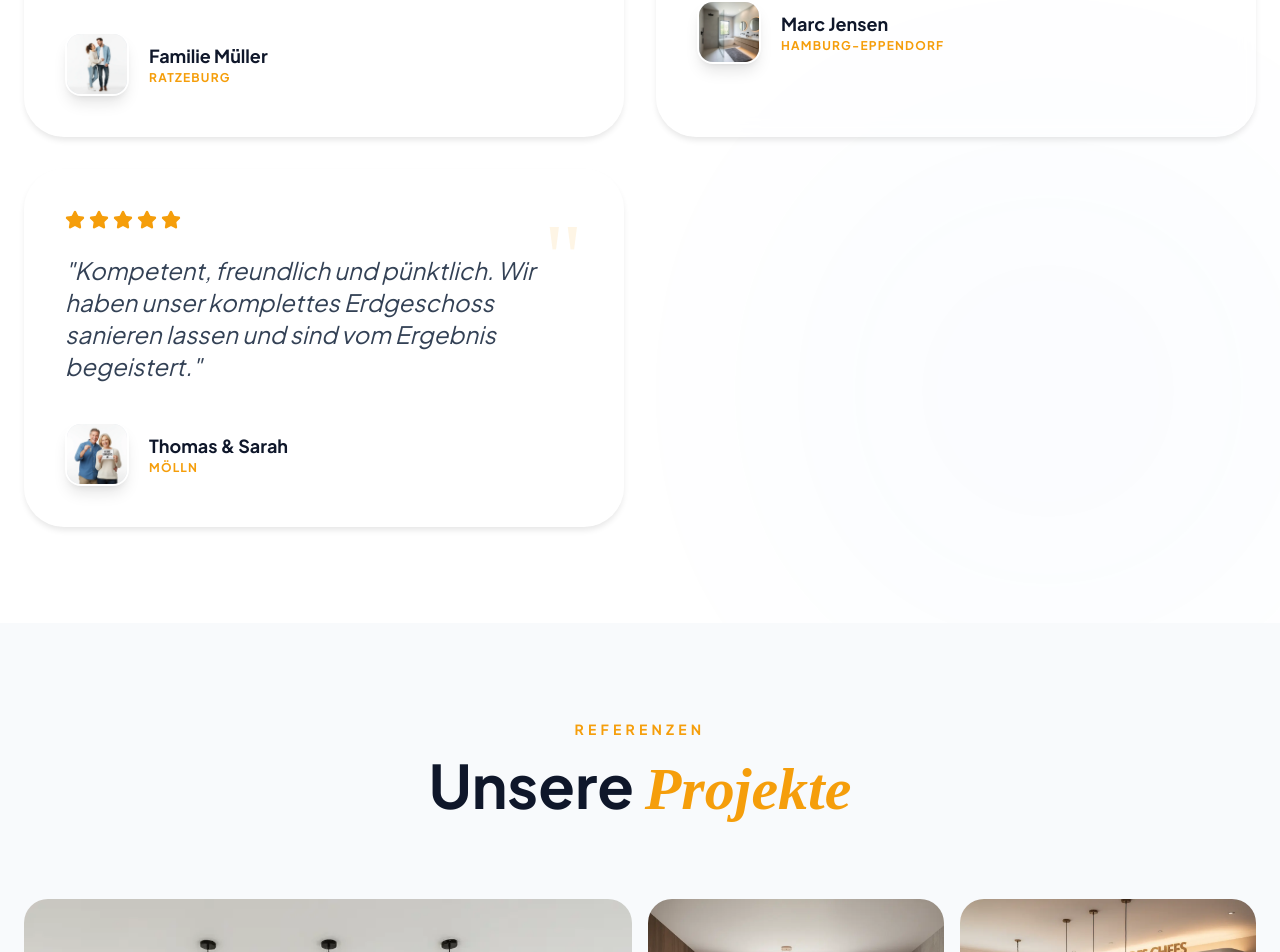
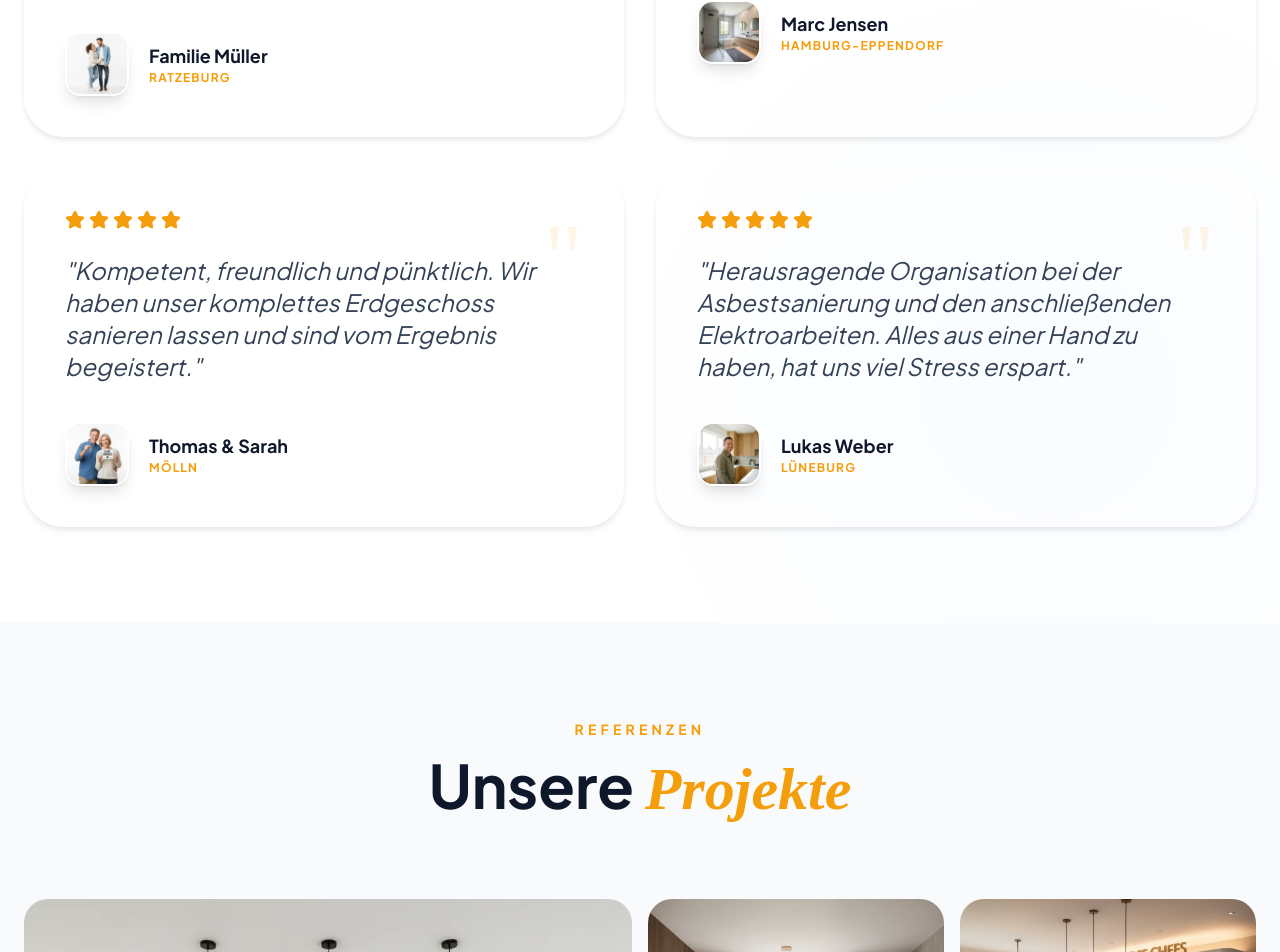
Before and after one commit to lexanokhin-web/ai-generated-project, a React (Vite) app: page / in a window 1280 px wide. Shown: the part 8895-9847 px from the top of the page. Built offline with nearby package versions, Linux system fonts and the light colour scheme; a web font is replaced by a local one.

Commit message:
feat: Add ReviewsSection component to display customer reviews, including a new image asset.

```diff
--- a/src/components/sections/ReviewsSection.jsx
+++ b/src/components/sections/ReviewsSection.jsx
@@ -21,6 +21,12 @@ const REVIEWS = [
         location: "Mölln",
         img: "/images/image-20.webp",
         text: "Kompetent, freundlich und pünktlich. Wir haben unser komplettes Erdgeschoss sanieren lassen und sind vom Ergebnis begeistert."
+    },
+    {
+        name: "Lukas Weber",
+        location: "Lüneburg",
+        img: "/images/image-36.webp",
+        text: "Herausragende Organisation bei der Asbestsanierung und den anschließenden Elektroarbeiten. Alles aus einer Hand zu haben, hat uns viel Stress erspart."
     }
 ];
 
```
Also changed, not shown: public/images/image-36.webp (added).
